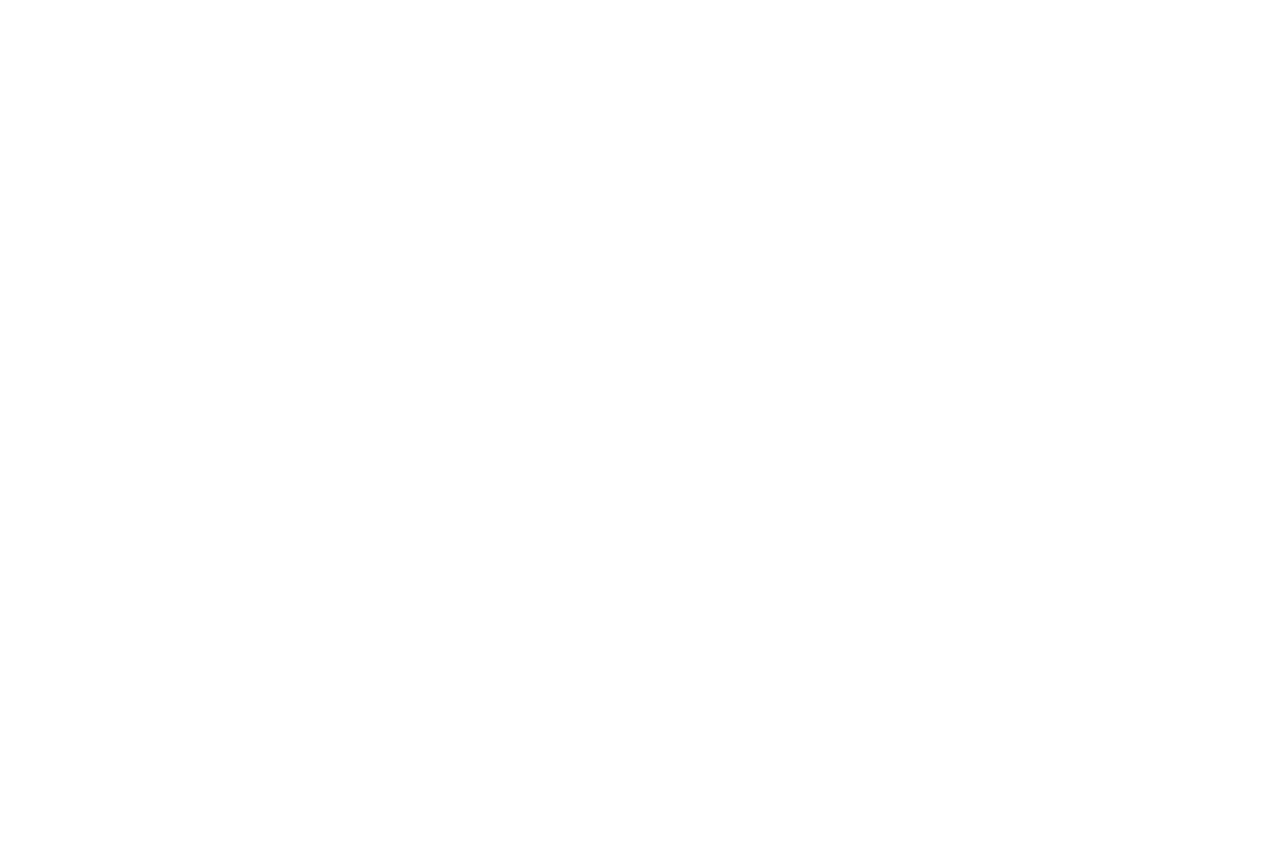
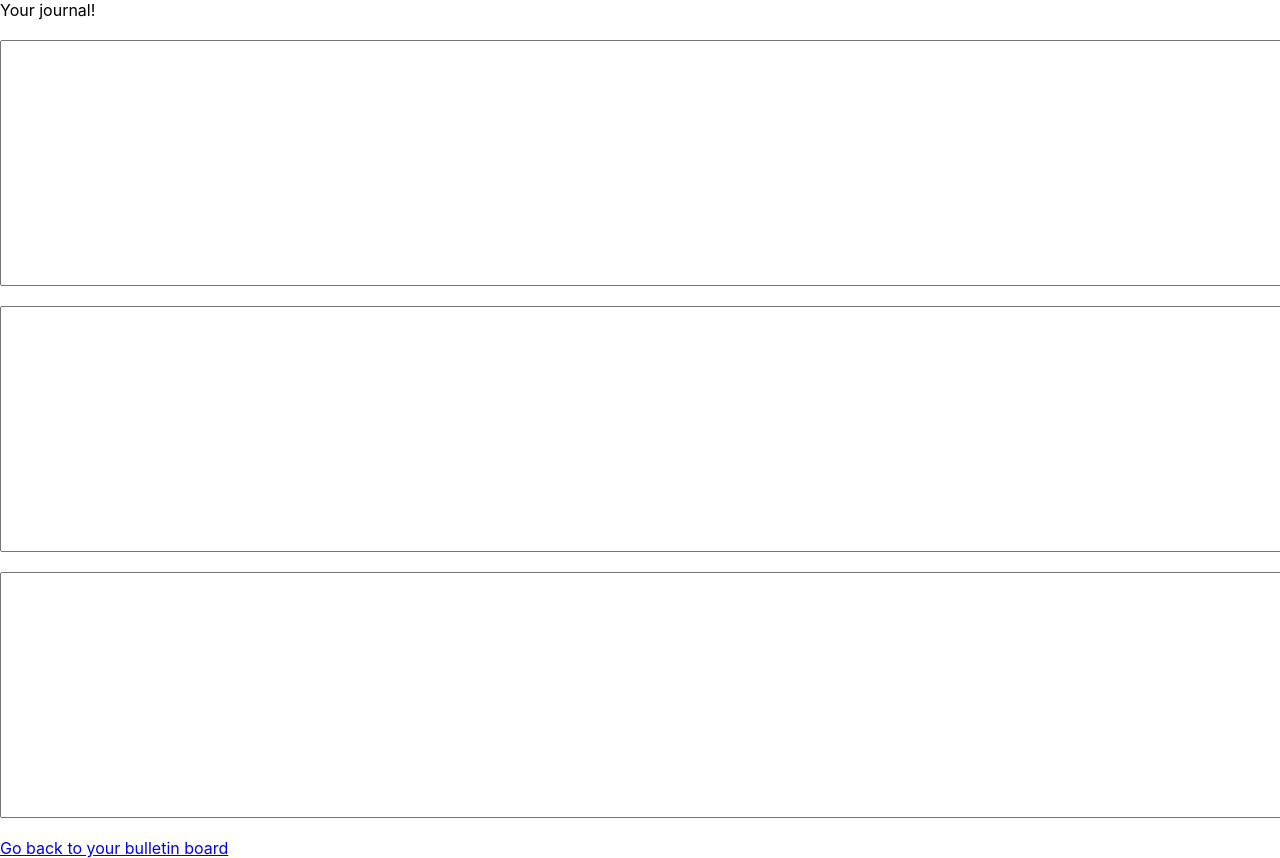
Before and after one commit to esha-sidhu/Delta, a React (Create React App) app in the folder delta/: page /journal in a window 1280 px wide. Before the commit this address had no page. Before the commit the page ends 800 px from the top, so only its background shows below. Built offline with nearby package versions, Linux system fonts and the light colour scheme.

Commit message:
implements text fields for journal

```diff
--- a/delta/src/components/pages/board.js
+++ b/delta/src/components/pages/board.js
@@ -12,7 +12,7 @@ function Board()
                 <Link to="/tracker">Trackers</Link>
             </div>
             <div>
-                <Link to="/journel">Journel</Link>
+                <Link to="/journal">Journal</Link>
             </div>
             <div>
                 <Link to="/settings">Settings</Link>
--- a/delta/src/components/pages/initlanding.js
+++ b/delta/src/components/pages/initlanding.js
@@ -4,7 +4,7 @@ import SignUp from "./signup";
 import LogIn from "./login";
 import Board from "./board";
 import Tracker from "./tracker";
-import Journel from "./journal";
+import Journal from "./journal";
 import Settings from "./settings";
 import SleepTracker from './sleeptracker';
 import WaterTracker from "../WaterTracker";
@@ -21,7 +21,7 @@ function InitLanding()
                 <Route path = "/board" element={<Board />} />
                 <Route path = "/tracker" element={<Tracker />} />
                 <Route path = "/sleeptracker" element={<SleepTracker />} />
-                <Route path = "/journel" element={<Journel />} />
+                <Route path = "/journal" element={<Journal />} />
                 <Route path = "/settings" element={<Settings />} />
                 <Route path = "/WaterTracker" element={<WaterTracker />} />
                 <Route path = "/MoodTracker" element={<MoodTracker />} />
--- a/delta/src/components/pages/journal.js
+++ b/delta/src/components/pages/journal.js
@@ -1,18 +1,29 @@
 import React from 'react';
 import {Link} from "react-router-dom";
+import '../../styles/journal-style.css'
 
-function Journel()
+function Journal()
 {
     return (
         <div>
             <div>
-                Your journel!
+                Your journal!
             </div>
             <div>
+                <br/>
+                <input type="text" className='input-one'></input>
+                <br/>
+                <br/>
+                <input type="text" className='input-two'></input>
+                <br/>
+                <br/>
+                <input type="text" className='input-three'></input>
+                <br/>
+                <br/>
                 <Link to="/board">Go back to your bulletin board</Link>
             </div>
         </div>
     );
 }
 
-export default Journel;
+export default Journal;
--- /dev/null
+++ b/delta/src/styles/journal-style.css
@@ -0,0 +1,17 @@
+.input-one
+{
+    height: 30vh;
+    width: 100vw;
+}
+
+.input-two
+{
+    height: 30vh;
+    width: 100vw;
+}
+
+.input-three
+{
+    height: 30vh;
+    width: 100vw;
+}
```
